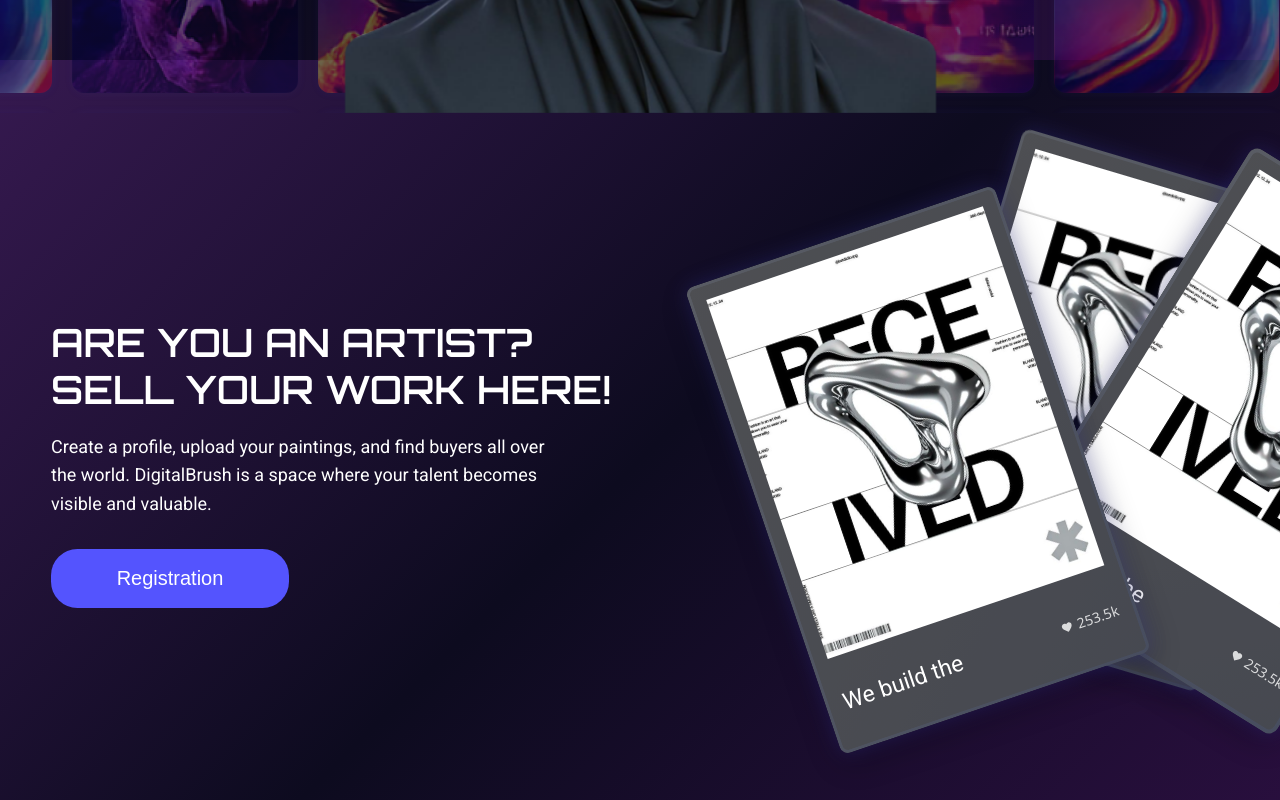
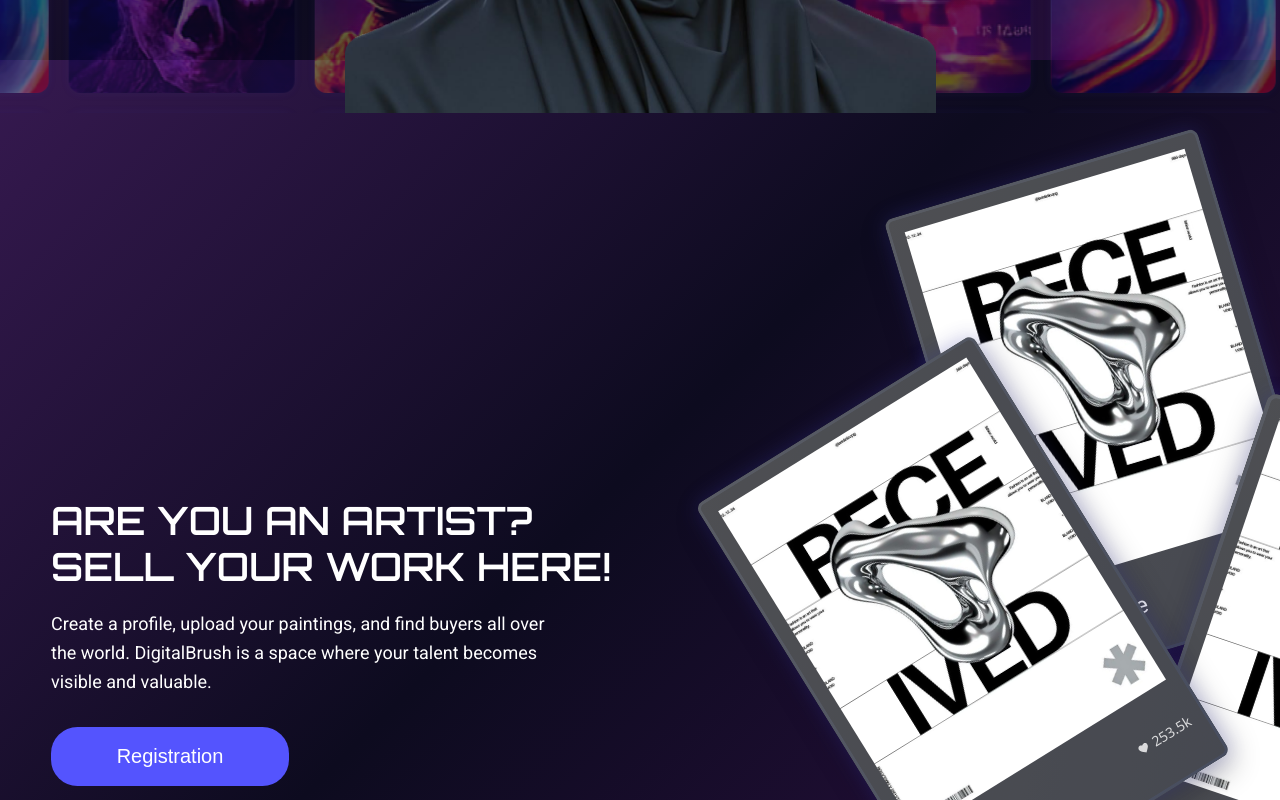
Before and after one commit to DiplomeProject/paintingsproject, a React (Create React App) app: page /artists in a window 1280 px wide. Shown: the part 740-1540 px from the top of the page. Built offline with nearby package versions, Linux system fonts and the light colour scheme; no server answers.

Commit message:
зміна розмірі перших трьох карток

```diff
--- a/src/components/Gallery/Gallery.module.css
+++ b/src/components/Gallery/Gallery.module.css
@@ -1,5 +1,3 @@
-/* --- Gallery.module.css (повністю оновлений) --- */
-
 /* --- ЗАГАЛЬНІ СТИЛІ --- */
 .container {
     min-height: 100vh;
@@ -158,17 +156,17 @@
 .imageCardsContainer {
     position: relative;
     width: 50%;
-    height: 600px;
+    height: 955px;
 }
 
-/* ОНОВЛЕНО: Додано ефект світіння до карток */
 .cardBack, .cardMiddle, .cardFront {
     position: absolute;
     transition: transform 0.4s ease, width 0.4s ease, height 0.4s ease;
     border-style: solid;
     border-color: transparent;
-    background: linear-gradient(rgba(70, 70, 71, 0.6), rgba(70, 70, 71, 0.6)) padding-box,
-    linear-gradient(135deg, #595C64, #474D5F) border-box;
+    background:
+            linear-gradient(rgba(70, 70, 71, 0.6), rgba(70, 70, 71, 0.6)) padding-box,
+            linear-gradient(135deg, #595C64, #474D5F) border-box;
     box-shadow: 0 0 20px rgba(84, 84, 254, 0.2), 0 10px 30px rgba(0, 0, 0, 0.3);
     width: 25vw;
     height: 38vw;
@@ -182,7 +180,6 @@
     overflow: hidden;
     border-radius: 6px;
 }
-
 .cardImage {
     flex-grow: 1;
     margin-top: 14px;
@@ -192,7 +189,6 @@
     background-repeat: no-repeat;
     background-position: center;
 }
-
 .cardInfo {
     padding: 10px 15px;
     color: #fff;
@@ -201,7 +197,6 @@
     align-items: center;
     font-size: 14px;
 }
-
 .cardTitle {
     font-weight: 400;
     font-family: 'Roboto';
@@ -215,36 +210,38 @@
     opacity: 0.8;
 }
 
+
+/* ОНОВЛЕНО: Нове позиціонування з опущеними бічними картками */
 .cardBack {
     max-width: 369px;
     max-height: 543px;
     border-radius: 8.8px;
     border-width: 3.52px;
-    transform: rotate(16.58deg);
+    transform: rotate(-16.58deg);
     top: 0;
     left: 40%;
     z-index: 1;
 }
 
 .cardMiddle {
-    max-width: 429px;
-    max-height: 648px;
+    max-width: 365px;
+    max-height: 539px;
     border-radius: 10.36px;
     border-width: 4.14px;
-    transform: rotate(31.8deg);
-    top: 5%;
-    right: -15%;
+    transform: rotate(18.7deg);
+    top: 28%;
+    right: -28%;
     z-index: 2;
 }
 
 .cardFront {
-    max-width: 365px;
-    max-height: 539px;
+    max-width: 429px;
+    max-height: 648px;
     border-radius: 8.71px;
     border-width: 3.49px;
-    transform: rotate(-18.7deg);
-    top: 10%;
-    left: 10%;
+    transform: rotate(-31.8deg);
+    top: 23%;
+    left: 17%;
     z-index: 3;
 }
 
```
